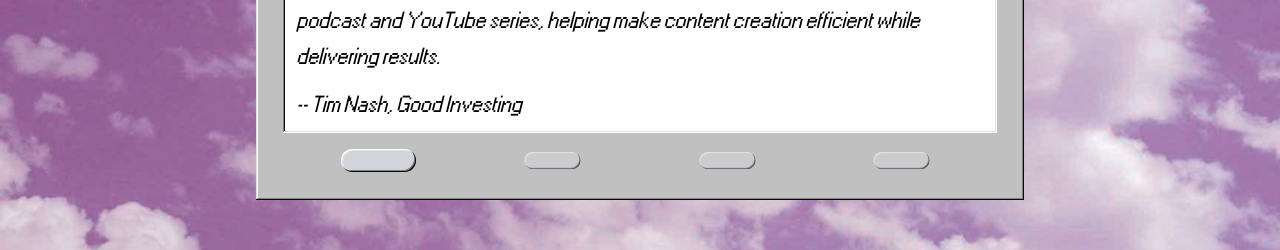
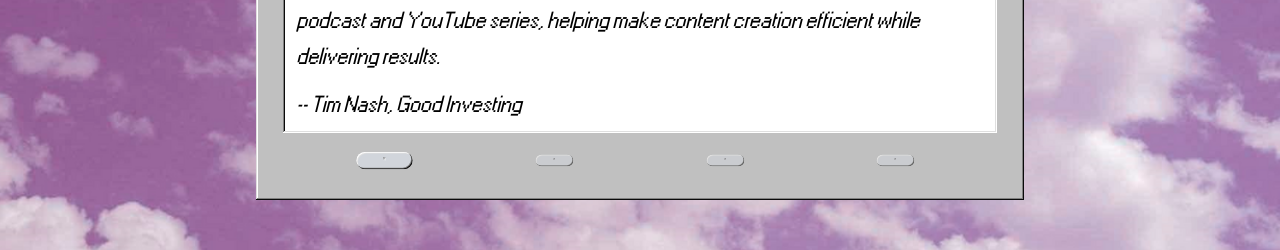
Before and after one commit to danunder/ycpr, a Next.js app: page /ycpr/ in a window 1280 px wide. Shown: the part 3640-3890 px from the top of the page. Built offline with nearby package versions, Linux system fonts and the light colour scheme.

Commit message:
final fixes

```diff
--- a/src/components/PortfolioModal.tsx
+++ b/src/components/PortfolioModal.tsx
@@ -1,5 +1,5 @@
 import Image from 'next/image';
-import {FC, memo, useCallback, useEffect, useMemo, useRef} from 'react';
+import {cloneElement,FC, memo, useCallback, useEffect, useMemo, useRef} from 'react';
 
 import {PortfolioItem} from '../data/dataDef';
 
@@ -67,7 +67,10 @@ const PortfolioModal: FC<PortfolioModalProps> = memo(({item, isOpen, onClose}) =
         </div>
         {/* Make only the window-body scrollable */}
         <div className="window-body h-[calc(85vh-38px)]">
-          <ul className="tree-view h-[96%] overflow-scroll scrollbar-thin gap-4" data-scrollable>
+          <ul
+            className="tree-view h-[96%] overflow-scroll scrollbar-thin gap-4"
+            data-scrollable
+            style={{overflowY: 'scroll'}}>
             <div className="flex flex-col sm:flex-none sm:grid sm:grid-cols-3">
               <div className="field-row-stacked p-2">
                 <p className="mb-2 text-2xl">
@@ -76,7 +79,7 @@ const PortfolioModal: FC<PortfolioModalProps> = memo(({item, isOpen, onClose}) =
                 <p className="mb-4 text-xl">{item.description}</p>
                 {item.whatIDid}
               </div>
-              <div className="col-span-2">
+              <div className="sm:col-span-2">
                 <div className="items-center justify-center flex flex-col gap-4">
                   {item.images.map((image, index) => (
                     <div className="relative max-w-[300px]" key={index}>
@@ -90,7 +93,15 @@ const PortfolioModal: FC<PortfolioModalProps> = memo(({item, isOpen, onClose}) =
                     </div>
                   ))}
                   {item.videoEmbeds.map((video, index) => (
-                    <div key={`video-${index}`}>{video}</div>
+                    <div className="max-w-[300px] sm:max-w-[450px]" key={`video-${index}`}>
+                      <div className="video-responsive relative">
+                        {/* Apply style directly to child iframe/video element */}
+                        {cloneElement(video as React.ReactElement, {
+                          className: 'max-w-full',
+                          style: {objectFit: 'contain'},
+                        })}
+                      </div>
+                    </div>
                   ))}
                 </div>
               </div>
--- a/src/components/Sections/Testimonials.tsx
+++ b/src/components/Sections/Testimonials.tsx
@@ -47,18 +47,20 @@ const Testimonials: FC = memo(() => {
                 <Testimonial isActive key={`${activeTestimonial.name}`} testimonial={activeTestimonial} />
               )}
 
-              <div className="flex flex-row justify-around items-center gap-x-4 p-4">
+              <div className="flex flex-row justify-around items-center p-2 sm:p-4">
                 {[...Array(testimonials.length)].map((_, index) => {
                   const isActive = index === activeIndex;
                   return (
                     <button
                       className={classNames(
-                        'h-2 w-2 rounded-full bg-gray-300 transition-all duration-500 sm:h-4 sm:w-4',
-                        isActive ? 'scale-100 opacity-100' : 'scale-75 opacity-60',
+                        'h-1 w-2 rounded-full bg-gray-300 transition-all duration-500 sm:h-2 sm:w-2',
+                        isActive ? 'scale-75 opacity-100' : 'scale-50 opacity-60',
                       )}
                       disabled={isActive}
                       key={`select-button-${index}`}
-                      onClick={() => setActiveIndex(index)}></button>
+                      onClick={() => setActiveIndex(index)}>
+                      *
+                    </button>
                   );
                 })}
               </div>
--- a/src/data/dataDef.ts
+++ b/src/data/dataDef.ts
@@ -145,7 +145,7 @@ export const ContactType = {
   Phone: 'Phone',
   Location: 'Location',
   LinkedIn: 'LinkedIn',
-  RescueDogLove: 'Rescue Dog Love'
+  RescueDogLove: 'Rescue Dog Love',
 } as const;
 
 export type ContactType = (typeof ContactType)[keyof typeof ContactType];
```
